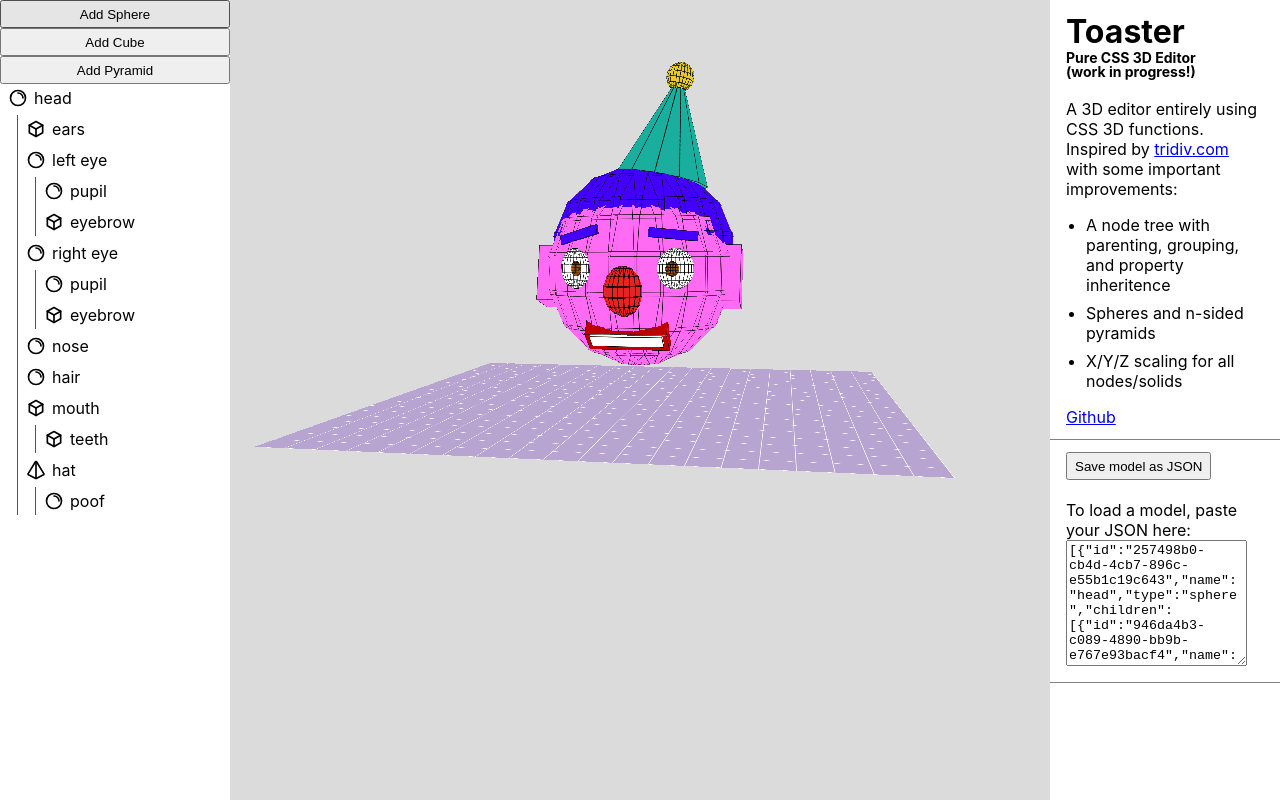
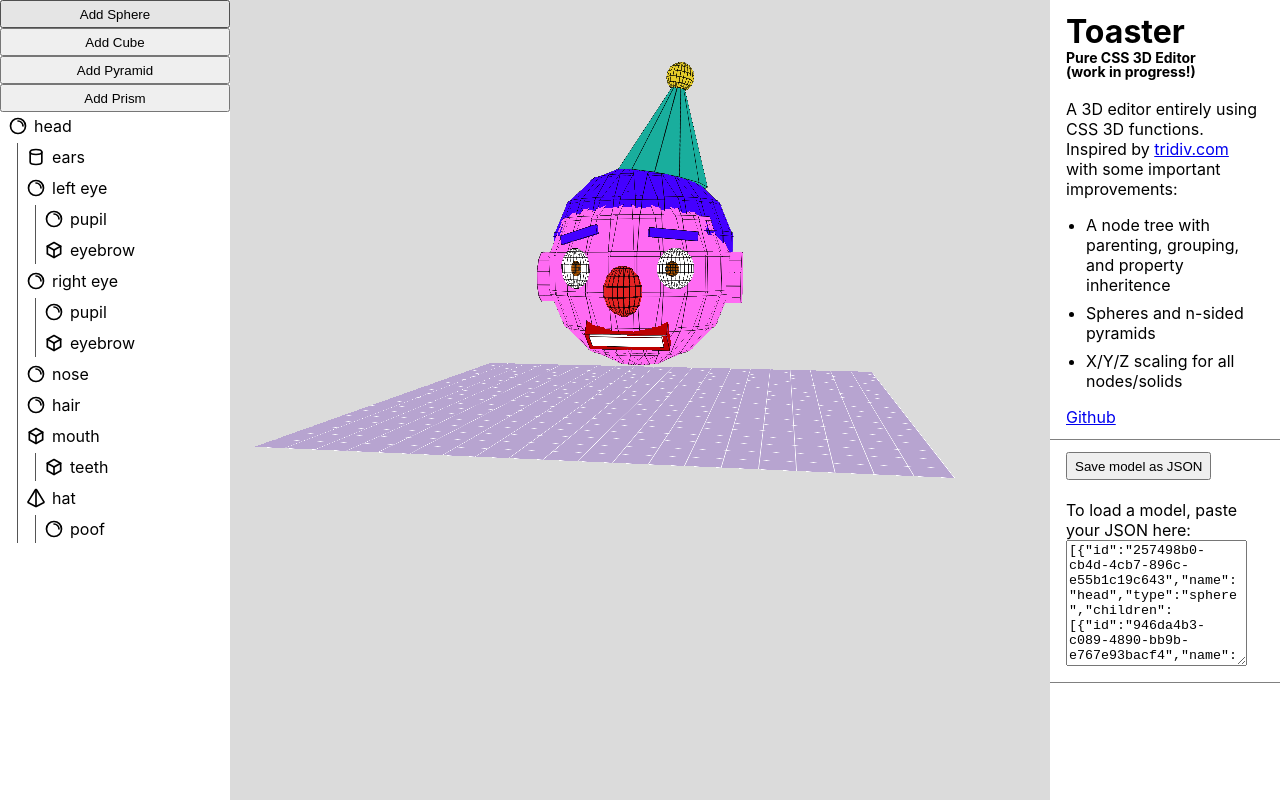
Before and after one commit to PeterTYLiu/toaster, a React (Vite) app: page / in a window 1280 px wide. Built offline with nearby package versions, Linux system fonts and the light colour scheme.

Commit message:
added prism primative; edited default mode

```diff
--- a/src/App.tsx
+++ b/src/App.tsx
@@ -7,7 +7,7 @@ import { SceneContext } from "./hooks/UseSceneContext";
 import { sceneReducer } from "./sceneReducer";
 import { defaultModel } from "./defaultModel";
 
-type NodeType = "group" | "cuboid" | "cylinder" | "sphere" | "pyramid";
+type NodeType = "group" | "cuboid" | "prism" | "sphere" | "pyramid";
 
 export class Node {
   // Identity
@@ -60,7 +60,7 @@ export class Node {
     this.opacity = input.opacity ?? 1;
     this.color = input.color ?? undefined;
     this.borderColor = input.borderColor ?? undefined;
-    this.baseSides = 4;
+    this.baseSides = 3;
   }
 }
 
--- a/src/components/Node/Node.tsx
+++ b/src/components/Node/Node.tsx
@@ -3,6 +3,7 @@ import styles from "./Node.module.scss";
 import Sphere from "../Sphere/Sphere";
 import Cuboid from "../Cuboid/Cuboid";
 import Pyramid from "../Pryamid/Pyramid";
+import Prism from "../Prism/Prism";
 import useSceneContext from "../../hooks/UseSceneContext";
 
 export function Node({ node }: { node: NodeClass }) {
@@ -49,6 +50,14 @@ export function Node({ node }: { node: NodeClass }) {
               id={node.id}
             />
           )}
+          {node.type === "prism" && (
+            <Prism
+              baseSides={node.baseSides}
+              radius={node.radius}
+              height={node.height}
+              id={node.id}
+            />
+          )}
         </div>
       )}
 
--- /dev/null
+++ b/src/components/Prism/Prism.module.scss
@@ -0,0 +1,37 @@
+.face {
+  position: absolute;
+  transform-style: preserve-3d;
+  fill: var(--bg);
+  stroke: black;
+  stroke-width: 1;
+  overflow: visible;
+}
+
+.base,
+.top {
+  width: calc(var(--radius) * 2);
+  height: calc(var(--radius) * 2);
+  top: calc(50% - var(--radius));
+  left: calc(50% - var(--radius));
+}
+
+.base {
+  translate: 0 0 calc(var(--height) / -2);
+}
+
+.top {
+  translate: 0 0 calc(var(--height) / 2);
+}
+
+.side {
+  position: absolute;
+  transform: rotateY(-90deg);
+  background-color: var(--bg);
+  border: 1px solid black;
+}
+
+.spoke {
+  height: 2px;
+  top: -1px;
+  translate: 0 0 calc(var(--height) / -2);
+}
--- /dev/null
+++ b/src/components/Prism/Prism.tsx
@@ -0,0 +1,68 @@
+import type { ReactNode } from "react";
+import styles from "./Prism.module.scss";
+
+export default function Prism({
+  baseSides,
+  height,
+  radius,
+  id,
+}: {
+  baseSides: number;
+  height: number;
+  radius: number;
+  id: string;
+}) {
+  const theta = (Math.PI * 2) / baseSides;
+  const baseSideLength = radius * 2 * Math.sin(Math.PI / baseSides);
+  const apothem = radius * Math.cos(Math.PI / baseSides);
+
+  const basePoints: string[] = [];
+  const sides: ReactNode[] = [];
+
+  for (let i = 0; i < baseSides; i++) {
+    // Add a point on the base
+    const angle = theta * i;
+    const x = radius * Math.cos(angle) + radius;
+    const y = radius * Math.sin(angle) + radius;
+    basePoints.push(`${x},${y}`);
+
+    // Add a side of the pyramid
+    let spokeRotationDegrees = (i * 360) / baseSides;
+    if (baseSides % 2 === 0) spokeRotationDegrees += 180 / baseSides;
+
+    sides.push(
+      <div
+        key={`${id}-${i}`}
+        className={styles.spoke}
+        style={{
+          width: `${radius * 2}px`,
+          left: `calc(50% - ${radius}px)`,
+          transform: `rotateZ(${spokeRotationDegrees}deg)`,
+        }}
+      >
+        <div
+          className={styles.side}
+          style={{
+            left: `${radius - apothem}px`,
+            top: `-${baseSideLength / 2 - 1}px`,
+            translate: `-${height / 2}px 0 ${height / 2}px`,
+            height: baseSideLength + "px",
+            width: height + "px",
+          }}
+        />
+      </div>
+    );
+  }
+
+  return (
+    <>
+      <svg className={`${styles.face} ${styles.base}`}>
+        <polygon points={basePoints.join(" ")} />
+      </svg>
+      <svg className={`${styles.face} ${styles.top}`}>
+        <polygon points={basePoints.join(" ")} />
+      </svg>
+      {sides}
+    </>
+  );
+}
--- a/src/components/PropertiesPanel/PropertiesPanel.tsx
+++ b/src/components/PropertiesPanel/PropertiesPanel.tsx
@@ -7,6 +7,7 @@ import {
   IconPyramid,
   IconTrash,
   IconCopy,
+  IconCylinder,
 } from "@tabler/icons-react";
 
 const propertiesMap: Record<
@@ -16,8 +17,8 @@ const propertiesMap: Record<
   group: {},
   cuboid: { width: true, height: true, depth: true },
   pyramid: { radius: true, baseSides: true, height: true },
+  prism: { radius: true, baseSides: true, height: true },
   sphere: { radius: true },
-  cylinder: {},
 };
 
 function findNodeById(nodes: Node[], id: string | null): Node | undefined {
@@ -195,6 +196,20 @@ export default function PropertiesPanel() {
             >
               <IconPyramid size={20} />
             </button>
+            <button
+              onClick={() => {
+                if (!activeNodeId) return;
+                dispatch({
+                  type: "newNode",
+                  payload: {
+                    parentId: activeNodeId,
+                    properties: { type: "prism", translateX: 100 },
+                  },
+                });
+              }}
+            >
+              <IconCylinder size={20} />
+            </button>
           </div>
         </section>
       </details>
@@ -223,9 +238,10 @@ export default function PropertiesPanel() {
           )}
           {propertiesMap[activeNode.type].baseSides && (
             <label>
-              <span>Base sides</span>
+              <span>Sides</span>
               <input
                 min="3"
+                max="16"
                 type="number"
                 value={activeNode.baseSides}
                 onChange={(e) =>
@@ -395,7 +411,6 @@ export default function PropertiesPanel() {
             <span>Scale X</span>
             <input
               type="number"
-              min="0"
               step="0.01"
               value={activeNode.scaleX}
               onChange={(e) =>
@@ -414,7 +429,6 @@ export default function PropertiesPanel() {
             <span>Scale Y</span>
             <input
               type="number"
-              min="0"
               step="0.01"
               value={activeNode.scaleY}
               onChange={(e) =>
@@ -433,7 +447,6 @@ export default function PropertiesPanel() {
             <span>Scale Z</span>
             <input
               type="number"
-              min="0"
               step="0.01"
               value={activeNode.scaleZ}
               onChange={(e) =>
--- a/src/components/SceneGraph/SceneGraph.tsx
+++ b/src/components/SceneGraph/SceneGraph.tsx
@@ -59,6 +59,23 @@ export default function SceneGraph() {
       >
         Add Pyramid
       </button>
+      <button
+        onClick={() =>
+          dispatch({
+            type: "newNode",
+            payload: {
+              properties: {
+                type: "prism",
+                translateX: 500,
+                translateY: 500,
+                translateZ: 100,
+              },
+            },
+          })
+        }
+      >
+        Add Prism
+      </button>
 
       {nodes.map((node) => (
         <SceneGraphNode node={node} key={node.id} />
--- a/src/components/SceneGraphNode/SceneGraphNode.module.scss
+++ b/src/components/SceneGraphNode/SceneGraphNode.module.scss
@@ -1,5 +1,6 @@
 .children {
   margin-left: 17px;
+  margin-top: 3px;
   border-left: 1px solid #555;
 }
 
@@ -7,7 +8,6 @@
   padding: 4px 8px;
   display: flex;
   align-items: center;
-  margin-bottom: 3px;
   gap: 6px;
   cursor: default;
   svg {
@@ -25,11 +25,14 @@
   overflow: hidden;
 }
 
+.node {
+  margin-bottom: 3px;
+}
+
 .active {
+  background-color: #333;
+
   > .parent {
     background-color: #555;
   }
-  .children {
-    background-color: #333;
-  }
 }
--- a/src/components/SceneGraphNode/SceneGraphNode.tsx
+++ b/src/components/SceneGraphNode/SceneGraphNode.tsx
@@ -6,6 +6,7 @@ import {
   IconBox,
   IconInnerShadowTopRight,
   IconPyramid,
+  IconCylinder,
 } from "@tabler/icons-react";
 
 export default function SceneGraphNode({ node }: { node: Node }) {
@@ -22,6 +23,9 @@ export default function SceneGraphNode({ node }: { node: Node }) {
       break;
     case "pyramid":
       icon = <IconPyramid size={20} />;
+      break;
+    case "prism":
+      icon = <IconCylinder size={20} />;
       break;
   }
 
@@ -58,11 +62,13 @@ export default function SceneGraphNode({ node }: { node: Node }) {
           {node.name || `unnamed ${node.type}`}
         </span>
       </div>
-      <div className={styles.children}>
-        {node.children.map((child) => (
-          <SceneGraphNode node={child} key={child.id} />
-        ))}
-      </div>
+      {!!node.children.length && (
+        <div className={styles.children}>
+          {node.children.map((child) => (
+            <SceneGraphNode node={child} key={child.id} />
+          ))}
+        </div>
+      )}
     </div>
   );
 }
--- a/src/defaultModel.ts
+++ b/src/defaultModel.ts
@@ -11,23 +11,23 @@ export const defaultModel: Node[] = [
       {
         id: "946da4b3-c089-4890-bb9b-e767e93bacf4",
         name: "ears",
-        type: "cuboid",
+        type: "prism",
         children: [],
         opacity: 1,
         translateX: 0,
         translateY: -3,
         translateZ: -8,
-        scaleX: 1,
+        scaleX: 0.8,
         scaleY: 1,
         scaleZ: 1,
-        rotateX: 15,
-        rotateY: 0,
+        rotateX: 105,
+        rotateY: 90,
         rotateZ: 0,
         width: 393,
-        height: 73,
+        height: 395,
         depth: 108,
-        radius: 200,
-        baseSides: 0,
+        radius: 50,
+        baseSides: 12,
         color: undefined,
         borderColor: undefined,
       },
```
